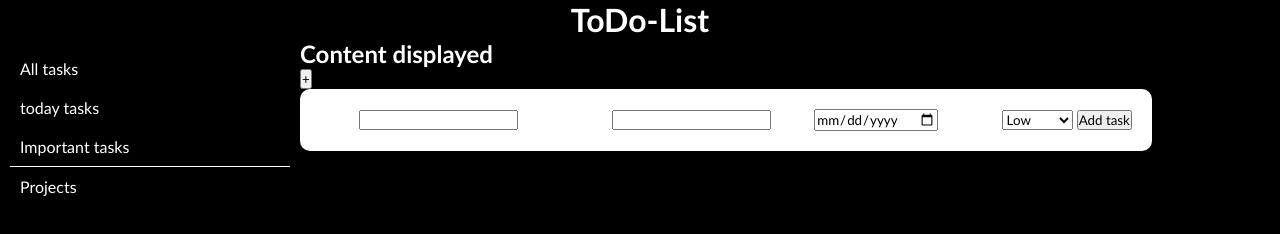
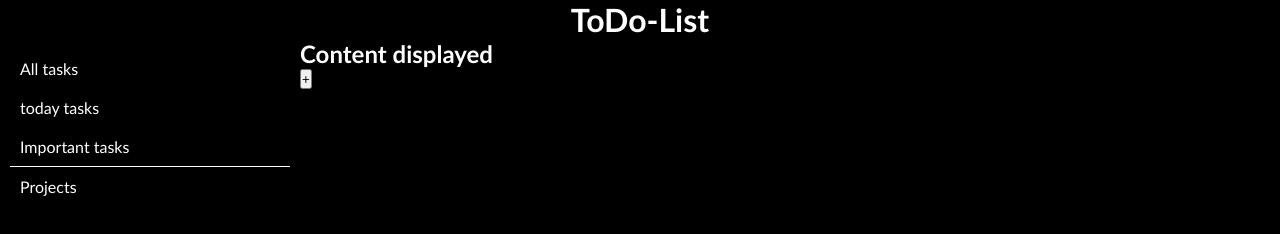
Before and after one commit to adrian1lara/Todo-List, a website built with webpack: page dist/index.html in a window 1280 px wide. Built offline with nearby package versions, Linux system fonts and the light colour scheme.

Commit message:
update style

```diff
--- a/src/style.css
+++ b/src/style.css
@@ -55,24 +55,16 @@ header {
     text-decoration: none;
 }
 
-.overlay {
+
+#task-form {
+    display: none;
     position: fixed;
     top: 0;
     left: 0;
     width: 100%;
     height: 100%;
     background-color: rgba(0, 0, 0, 0.5);
-    display: flex;
     justify-content: center;
     align-items: center;
     z-index: 9999;
-  }
-
-
-#task-form {
-    background-color: white;
-    padding: 20px;
-    border-radius: 10px;
-    box-shadow: 0px 0px 10px rgba(0, 0, 0, 0.3);
-    z-index: 10000;
 }
```
